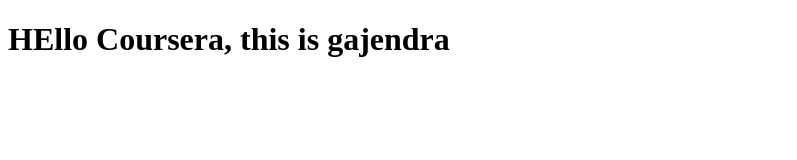
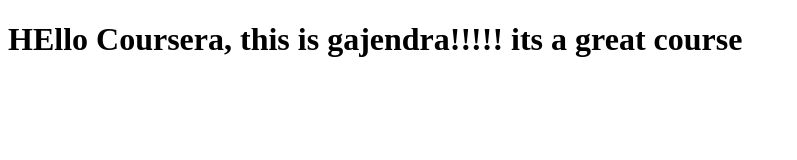
Before and after one commit to thegaj/coursera, a plain HTML site: page site/index.html in a window 1280 px wide. Shown: the whole page, without its empty margins (0-797 px from the left). Drawn offline with Linux system fonts and the light colour scheme.

Commit message:
small changes

```diff
--- a/site/index.html
+++ b/site/index.html
@@ -4,6 +4,6 @@
 	<title>Hello Coursera!!</title>
 </head>
 <body>
-	<h1>HEllo Coursera, this is gajendra</h1>
+	<h1>HEllo Coursera, this is gajendra!!!!!  its a great course</h1>
 </body>
 </html>
```
